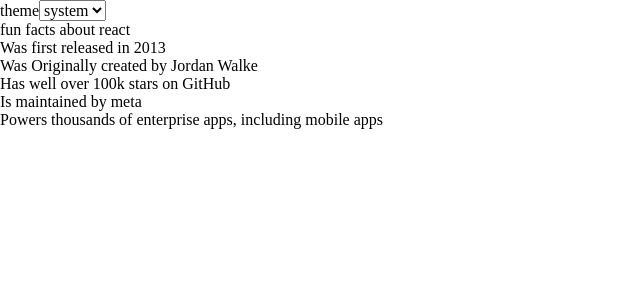
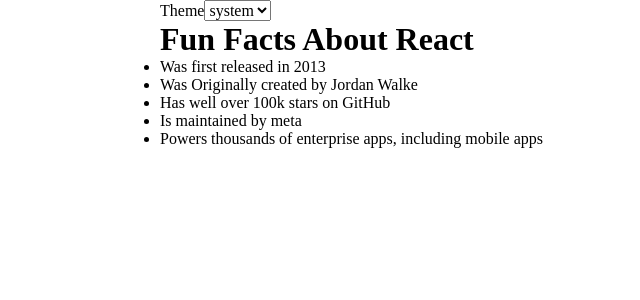
Before and after one commit to Fuego-fuego/Scrimb-React-Course-Project-001, a React (Vite) app: page / in a window 1280 px wide. Shown: the top 300 px of the page, without its empty margins (0-640 px from the left). Built offline with nearby package versions, Linux system fonts and the light colour scheme.

Commit message:
style: add utility classes

```diff
--- a/src/style.css
+++ b/src/style.css
@@ -153,3 +153,45 @@ svg {
     scroll-behavior: auto !important;
   }
 }
+
+/* ===========================
+5. UTILITY CLASSES
+===========================*/
+.primary-heading {
+  font-size: var(--fs-primary-heading);
+}
+
+.secondary-heading {
+  font-size: var(--fs-secondary-heading);
+}
+
+.text-accent-400 {
+  color: var(--clr-accent-blue-400);
+}
+
+.capitalize {
+  text-transform: capitalize;
+}
+
+.text-center {
+  text-align: center;
+}
+
+.fw-semi-bold {
+  font-weight: var(--fw-semi-bold);
+}
+
+.fw-bold {
+  font-weight: var(--fw-bold);
+}
+
+.container {
+  --max-width: 60em;
+  --padding-inline: 1rem;
+  width: min(var(--max-width), 100% - (var(--padding-inline) * 2));
+  margin-inline: auto;
+}
+
+:where(.flow > *:not(:first-child)) {
+  margin-top:var(--flow-spacing, 1.5rem);
+}
```
